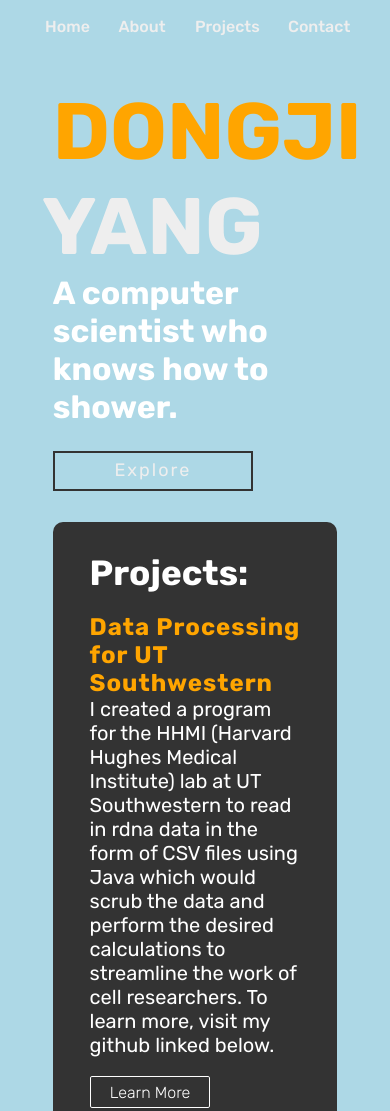
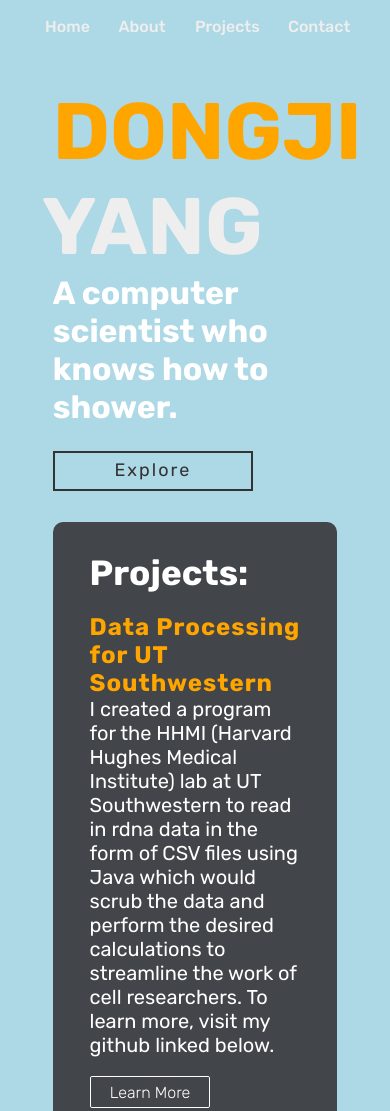
Before and after one commit to DongjiY/DongjiY.github.io, a plain HTML site: page index.html in a window 390 px wide. Shown: the top 1111 px of the page. Drawn offline with Linux system fonts and the light colour scheme.

Commit message:
Add files via upload

```diff
--- a/indexstyle.css
+++ b/indexstyle.css
@@ -279,6 +279,12 @@ button:hover, button:focus {
     body {
         background-color: lightblue;
     }
+    .projects{
+        background: #424549;
+    }
+    a span{
+        color: #333;
+    }
     .second{
         background: linear-gradient(to right,#eee 0%, #eee 120%);
         -webkit-background-clip: text;
```
